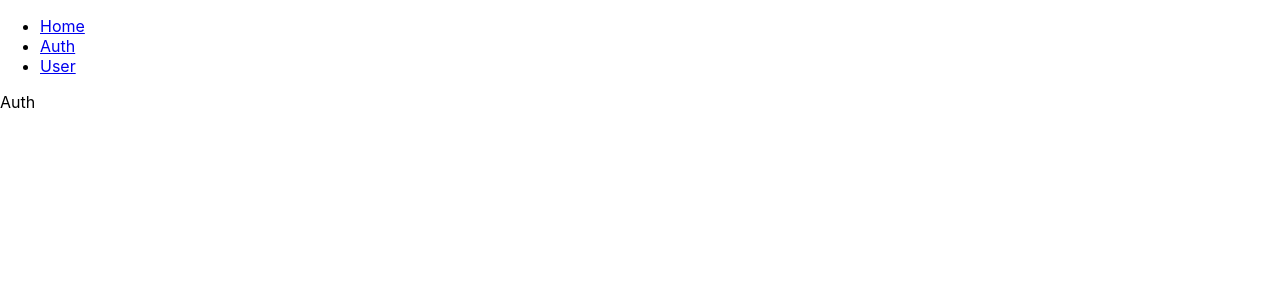
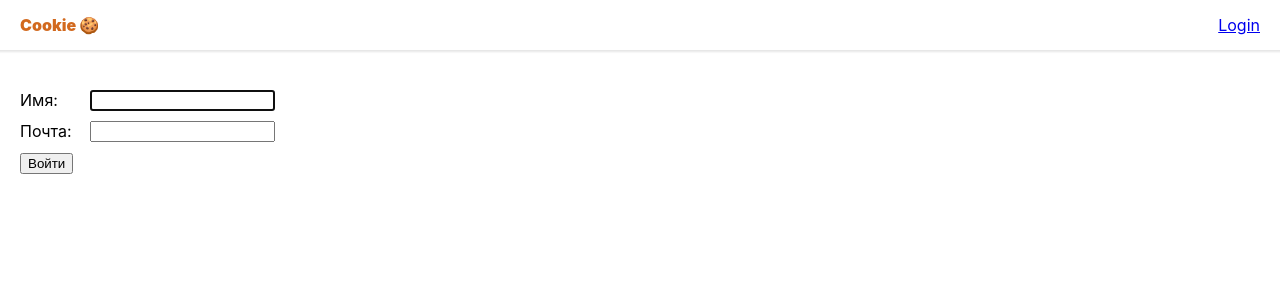
Before and after one commit to nialvi/cookie-shop, a React (Create React App) app: page /auth in a window 1280 px wide. Shown: the top 300 px of the page. Built offline with nearby package versions, Linux system fonts and the light colour scheme.

Commit message:
added auth user

```diff
--- a/src/App.css
+++ b/src/App.css
@@ -1,2 +1,23 @@
+body {
+  margin: 0;
+  font-family: -apple-system, BlinkMacSystemFont, "Segoe UI", "Roboto", "Oxygen",
+    "Ubuntu", "Cantarell", "Fira Sans", "Droid Sans", "Helvetica Neue",
+    sans-serif;
+  -webkit-font-smoothing: antialiased;
+  -moz-osx-font-smoothing: grayscale;
+}
+
+code {
+  font-family: source-code-pro, Menlo, Monaco, Consolas, "Courier New",
+    monospace;
+}
+
 .App {
+  padding: 80px 20px;
 }
+
+*,
+*::before,
+*::after {
+  box-sizing: border-box;
+}
--- /dev/null
+++ b/src/application/authenticate.ts
@@ -0,0 +1,19 @@
+import { UserName } from "../domain/user";
+import { useAuth } from "../services/authAdapter";
+import { useUserStorage } from "../services/storageAdapter";
+import { AuthenticationService, UserStorageService } from "./ports";
+
+export function useAuthenticate() {
+  const storage: UserStorageService = useUserStorage();
+  const authClient: AuthenticationService = useAuth();
+
+  async function authenticate(name: UserName, email: Email): Promise<void> {
+    const user = await authClient.auth(name, email);
+    storage.updateUser(user);
+  }
+
+  return {
+    authenticate,
+    user: storage.user,
+  };
+}
--- a/src/application/ports.ts
+++ b/src/application/ports.ts
@@ -1,7 +1,7 @@
 import { Cart } from "../domain/cart";
 import { Order } from "../domain/order";
 import { Product } from "../domain/product";
-import { User } from "../domain/user";
+import { User, UserName } from "../domain/user";
 
 export interface OrdersStorageService {
   orders: Order[];
@@ -30,3 +30,7 @@ export interface UserStorageService {
 export interface CookieStorageService {
   cookies: Product[];
 }
+
+export interface AuthenticationService {
+  auth(name: UserName, email: Email): Promise<User>;
+}
--- /dev/null
+++ b/src/services/authAdapter.ts
@@ -0,0 +1,17 @@
+import { AuthenticationService } from "../application/ports";
+import { UserName } from "../domain/user";
+import { fakeApi } from "./api";
+
+export function useAuth(): AuthenticationService {
+  return {
+    auth(name: UserName, email: Email) {
+      return fakeApi({
+        name,
+        email,
+        id: "admin-id",
+        allergies: ["cocoa", "cherry"],
+        preferences: ["marshmallow", "peanuts"],
+      });
+    },
+  };
+}
--- /dev/null
+++ b/src/ui/Auth/index.module.css
@@ -0,0 +1,12 @@
+.form label {
+  display: flex;
+  margin: 10px 0;
+}
+
+.form span {
+  min-width: 70px;
+}
+
+.form button {
+  cursor: pointer;
+}
--- a/src/ui/Auth/index.tsx
+++ b/src/ui/Auth/index.tsx
@@ -1,3 +1,53 @@
+import React, { useState } from "react";
+import { Redirect } from "react-router-dom";
+import { useAuthenticate } from "../../application/authenticate";
+import { UserName } from "../../domain/user";
+import styles from "./index.module.css";
+
 export const Auth: React.FC = () => {
-  return <div>Auth</div>;
+  const [name, setName] = useState<UserName>("");
+  const [email, setEmail] = useState<Email>("");
+  const [loading, setLoading] = useState(false);
+  const { user, authenticate } = useAuthenticate();
+
+  if (!!user) {
+    return <Redirect to="/" />;
+  }
+
+  async function handleSubmit(e: React.FormEvent) {
+    setLoading(true);
+    e.preventDefault();
+
+    await authenticate(name, email);
+
+    setLoading(false);
+  }
+
+  return (
+    <form className={styles.form} onSubmit={handleSubmit}>
+      <label>
+        <span>Имя:</span>
+        <input
+          type="text"
+          name="name"
+          value={name}
+          onChange={(e) => setName(e.target.value)}
+          autoFocus
+        />
+      </label>
+      <label>
+        <span>Почта:</span>
+        <input
+          type="email"
+          name="email"
+          value={email}
+          onChange={(e) => setEmail(e.target.value)}
+        />
+      </label>
+
+      <button type="submit" disabled={loading}>
+        {loading ? "Пробуем войти..." : "Войти"}
+      </button>
+    </form>
+  );
 };
--- /dev/null
+++ b/src/ui/Header/index.module.css
@@ -0,0 +1,20 @@
+.header {
+  position: fixed;
+  top: 0;
+  left: 0;
+  right: 0;
+  height: 50px;
+  background-color: white;
+  box-shadow: 0 0 2px 2px rgba(0, 0, 0, 0.1);
+
+  display: flex;
+  justify-content: space-between;
+  align-items: center;
+  padding: 20px;
+}
+
+.logo {
+  text-decoration: none;
+  color: chocolate;
+  font-weight: 900;
+}
--- a/src/ui/Header/index.tsx
+++ b/src/ui/Header/index.tsx
@@ -1,19 +1,25 @@
 import { Link } from "react-router-dom";
+import { useCartStorage, useUserStorage } from "../../services/storageAdapter";
+
+import styles from "./index.module.css";
 
 export const Header: React.FC = () => {
+  const { user } = useUserStorage();
+  const { cart } = useCartStorage();
+
   return (
-    <div>
-      <ul>
-        <li>
-          <Link to="/">Home</Link>
-        </li>
-        <li>
-          <Link to="/auth">Auth</Link>
-        </li>
-        <li>
-          <Link to="/user">User</Link>
-        </li>
-      </ul>
-    </div>
+    <header className={styles.header}>
+      <Link className={styles.logo} to="/">
+        Cookie 🍪
+      </Link>
+
+      {!user ? (
+        <Link to="/auth">Login</Link>
+      ) : (
+        <Link to="/user">
+          {user.name} ({cart.products.length})
+        </Link>
+      )}
+    </header>
   );
 };
```
